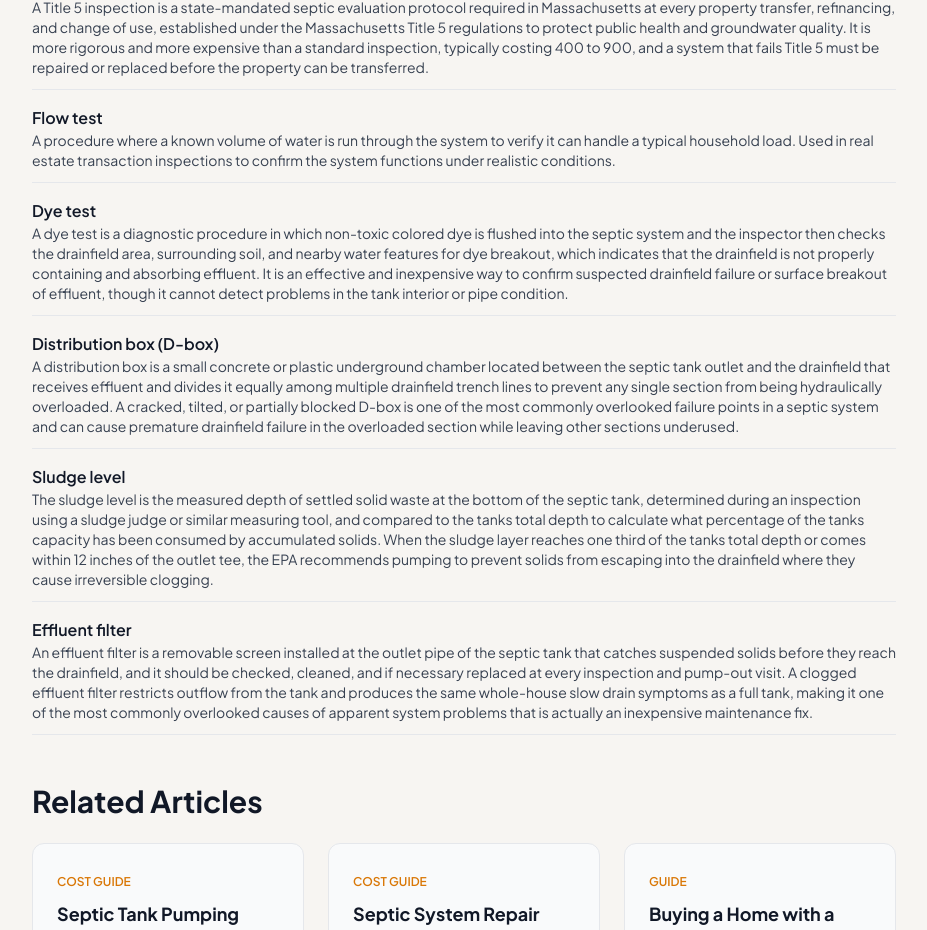
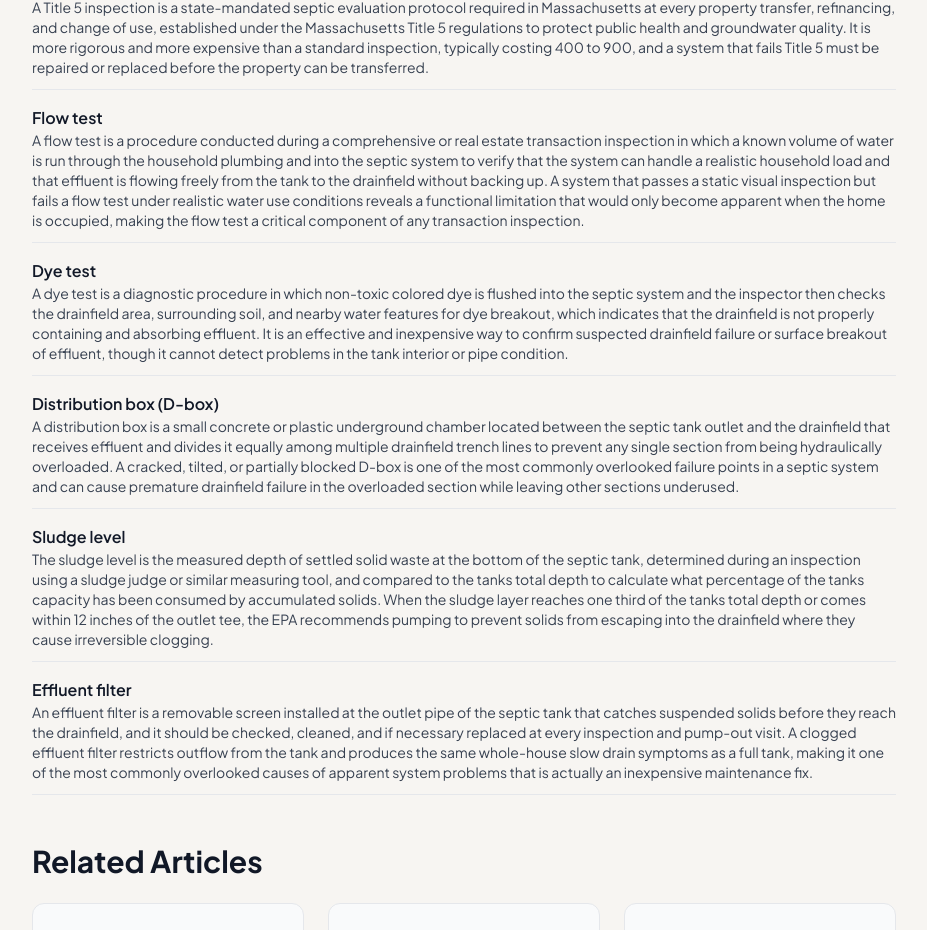
Before and after one commit to thebasementguide2026/theseptic.guide-, a Next.js app: page /cost-guides/septic-inspection-cost in a window 1280 px wide. Shown: the part 9196-10126 px from the top of the page, without its empty margins (176-1103 px from the left). Built offline with nearby package versions, Linux system fonts and the light colour scheme.

Commit message:
Update page.tsx

```diff
--- a/app/cost-guides/septic-inspection-cost/page.tsx
+++ b/app/cost-guides/septic-inspection-cost/page.tsx
@@ -556,7 +556,7 @@ export default function SepticInspectionCostPage() {
           </div>
           <div className="border-b border-gray-200 pb-3">
             <h4 className="font-semibold text-gray-900">Flow test</h4>
-            <p className="text-sm text-gray-700">A procedure where a known volume of water is run through the system to verify it can handle a typical household load. Used in real estate transaction inspections to confirm the system functions under realistic conditions.</p>
+            <p className="text-sm text-gray-700">A flow test is a procedure conducted during a comprehensive or real estate transaction inspection in which a known volume of water is run through the household plumbing and into the septic system to verify that the system can handle a realistic household load and that effluent is flowing freely from the tank to the drainfield without backing up. A system that passes a static visual inspection but fails a flow test under realistic water use conditions reveals a functional limitation that would only become apparent when the home is occupied, making the flow test a critical component of any transaction inspection.</p>
           </div>
           <div className="border-b border-gray-200 pb-3">
             <h4 className="font-semibold text-gray-900">Dye test</h4>
```
